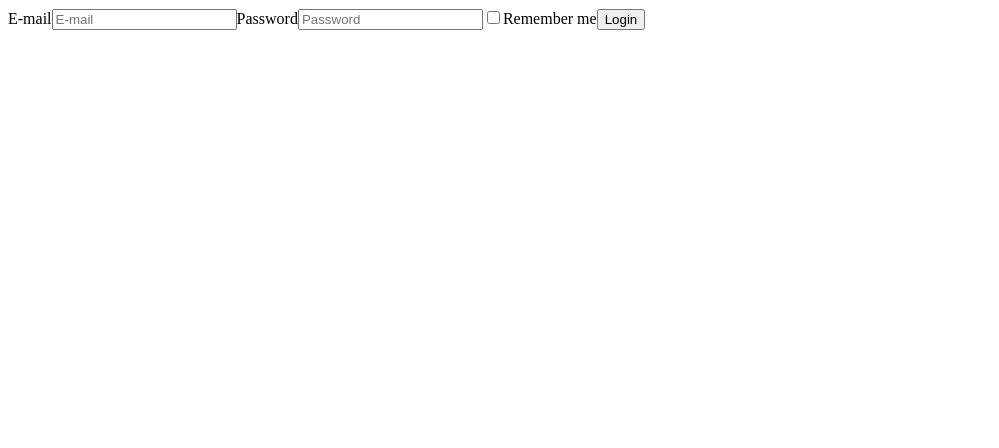
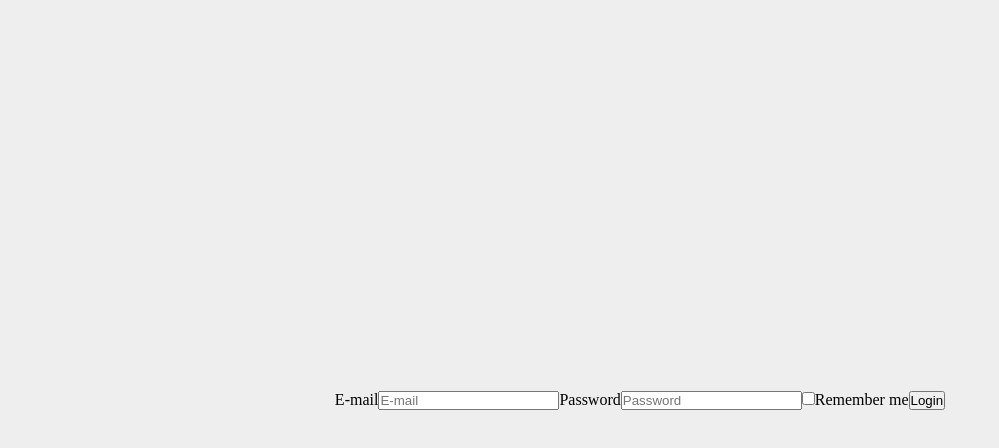
Before and after one commit to washington299/login-tdd, a React (Create React App) app: page / in a window 1280 px wide. Shown: the top 448 px of the page, without its empty margins (0-999 px from the left). Built offline with nearby package versions, Linux system fonts and the light colour scheme.

Commit message:
add global styles

```diff
--- a/src/App.js
+++ b/src/App.js
@@ -1,4 +1,7 @@
 import { Login } from './components/Login';
+import GlobalStyles from './styles/globals';
+
+import * as S from './styles';
 
 function App() {
   const onSubmit = (values) => {
@@ -6,7 +9,12 @@ function App() {
   };
 
   return (
-    <Login onSubmit={onSubmit} />
+    <>
+      <GlobalStyles />
+      <S.Wrapper>
+        <Login onSubmit={onSubmit} />
+      </S.Wrapper>
+    </>
   );
 }
 
--- /dev/null
+++ b/src/styles.js
@@ -0,0 +1,12 @@
+import styled from 'styled-components';
+
+export const Wrapper = styled.section`
+    width: 100%;
+    height: 100vh;
+
+    display: flex;
+    justify-content: center;
+    align-items: center;
+
+    background-color: var(--primary-color);
+`;
--- /dev/null
+++ b/src/styles/globals.js
@@ -0,0 +1,17 @@
+import { createGlobalStyle } from 'styled-components';
+
+export default createGlobalStyle`
+    *, html, body {
+        padding: 0;
+        margin: 0;
+        box-sizing: border-box;
+    }
+
+    :root {
+        --black: #000000;
+        --white: #ffffff;
+
+        --primary-color: #eeeeee;
+        --secondary-color: #448BCB;
+    }
+`;
```
